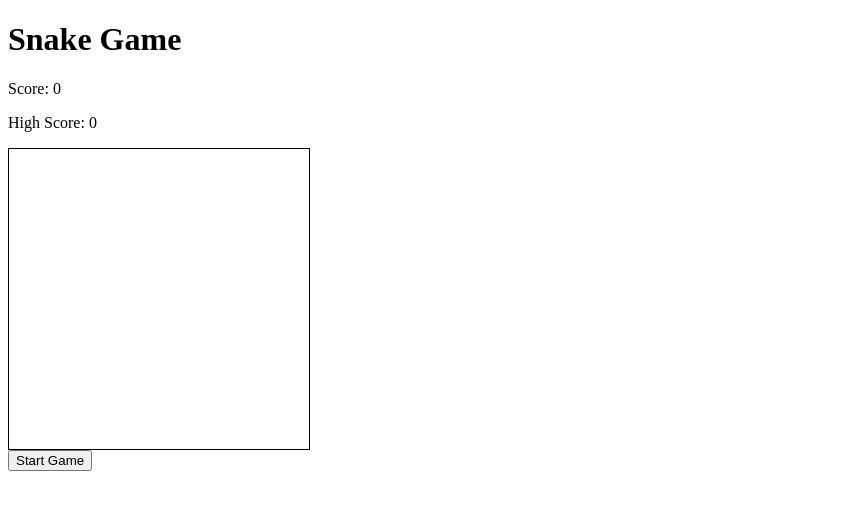
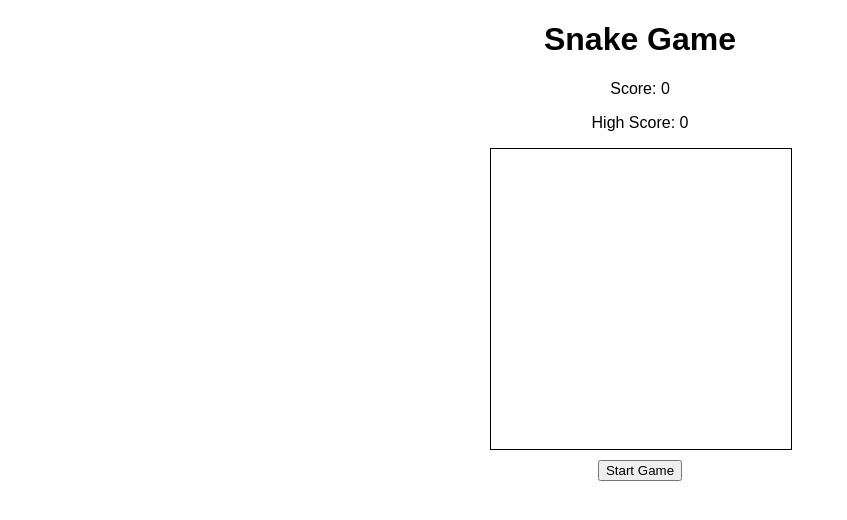
Before and after one commit to Gray-Jay/site, a plain HTML site: page index.html in a window 1280 px wide. Shown: the whole page, without its empty margins (0-847 px from the left). Drawn offline with Linux system fonts and the light colour scheme.

Commit message:
Update index.html

```diff
--- a/index.html
+++ b/index.html
@@ -1,12 +1,21 @@
-
 <!DOCTYPE html>
 <html>
 <head>
     <title>Snake Game</title>
+    <meta name="viewport" content="width=device-width, initial-scale=1.0">
     <style>
+        body {
+            font-family: Arial, sans-serif;
+        }
+
+        #game-container {
+            max-width: 300px;
+            margin: 0 auto;
+            text-align: center;
+        }
+
         #game-board {
-            width: 300px;
-            height: 300px;
+            width: 100%;
             border: 1px solid #000;
             display: grid;
             grid-template-columns: repeat(30, 10px);
@@ -20,16 +29,23 @@
         .food {
             background-color: red;
         }
+
+        button {
+            margin-top: 10px;
+        }
     </style>
 </head>
 <body>
-    <h1>Snake Game</h1>
-    <p>Score: <span id="score">0</span></p>
-    <p>High Score: <span id="high-score">0</span></p>
-    <div id="game-board"></div>
-    <button id="start-button">Start Game</button>
+    <div id="game-container">
+        <h1>Snake Game</h1>
+        <p>Score: <span id="score">0</span></p>
+        <p>High Score: <span id="high-score">0</span></p>
+        <div id="game-board"></div>
+        <button id="start-button">Start Game</button>
+    </div>
 
     <script>
+        const gameContainer = document.getElementById("game-container");
         const gameBoard = document.getElementById("game-board");
         const scoreDisplay = document.getElementById("score");
         const highScoreDisplay = document.getElementById("high-score");
@@ -140,6 +156,32 @@
             }
         });
 
+        // Mobile touchscreen functionality
+        let touchStartX = 0;
+        let touchStartY = 0;
+
+        document.addEventListener('touchstart', (event) => {
+            touchStartX = event.touches[0].clientX;
+            touchStartY = event.touches[0].clientY;
+        });
+
+        document.addEventListener('touchend', (event) => {
+            const touchEndX = event.changedTouches[0].clientX;
+            const touchEndY = event.changedTouches[0].clientY;
+
+            const deltaX = touchEndX - touchStartX;
+            const deltaY = touchEndY - touchStartY;
+
+            if (Math.abs(deltaX) > Math.abs(deltaY)) {
+                if (deltaX > 0 && direction !== "left") direction = "right";
+                else if (deltaX < 0 && direction !== "right") direction = "left";
+            } else {
+                if (deltaY > 0 && direction !== "up") direction = "down";
+                else if (deltaY < 0 && direction !== "down") direction = "up";
+            }
+        });
+
+        // Event listener for the Start Game button
         startButton.addEventListener("click", () => {
             if (!gameRunning) {
                 gameRunning = true;
@@ -170,30 +212,6 @@
                 snake.slice(1).some(segment => segment.x === head.x && segment.y === head.y)
             );
         }
-        // Add touch event listeners for mobile swipes
-        let touchStartX = 0;
-        let touchStartY = 0;
-
-        document.addEventListener('touchstart', (event) => {
-            touchStartX = event.touches[0].clientX;
-            touchStartY = event.touches[0].clientY;
-        });
-
-        document.addEventListener('touchend', (event) => {
-            const touchEndX = event.changedTouches[0].clientX;
-            const touchEndY = event.changedTouches[0].clientY;
-
-            const deltaX = touchEndX - touchStartX;
-            const deltaY = touchEndY - touchStartY;
-
-            if (Math.abs(deltaX) > Math.abs(deltaY)) {
-                if (deltaX > 0 && direction !== "left") direction = "right";
-                else if (deltaX < 0 && direction !== "right") direction = "left";
-            } else {
-                if (deltaY > 0 && direction !== "up") direction = "down";
-                else if (deltaY < 0 && direction !== "down") direction = "up";
-            }
-        });
     </script>
 </body>
 </html>
```
